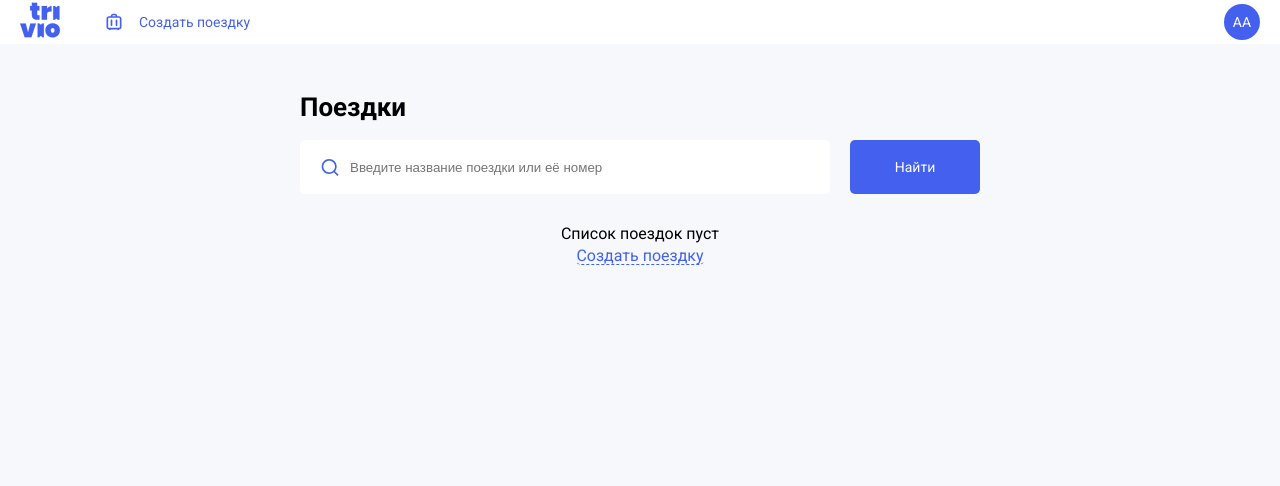
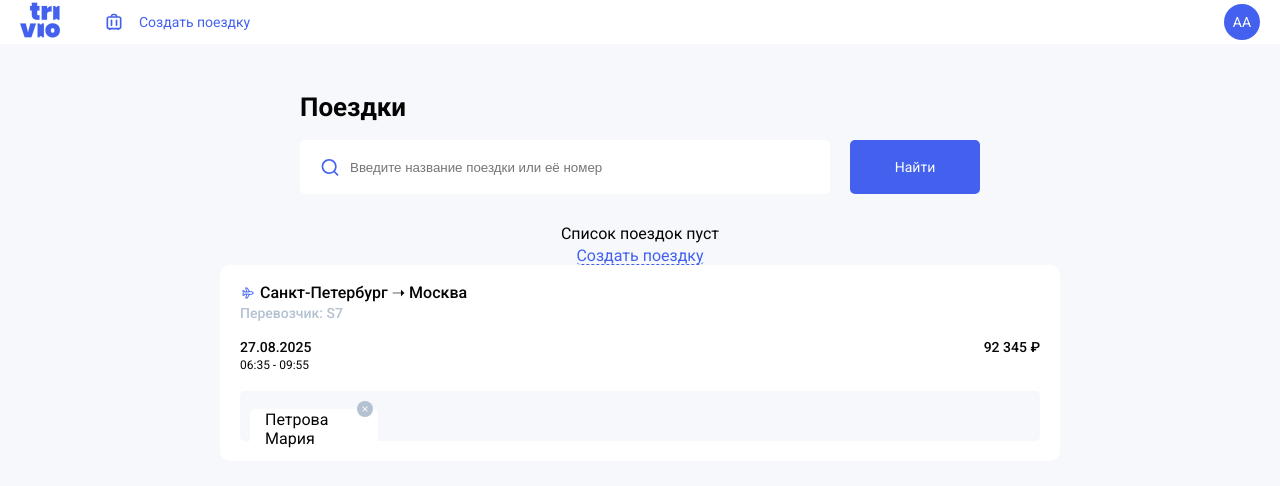
Before and after one commit to ElizavetaLeus/trivio-test, a Vue app: page / in a window 1280 px wide. Shown: the top 486 px of the page. Built offline with nearby package versions, Linux system fonts and the light colour scheme.

Commit message:
добавила шаблон для карточки поездки (TODOубрать крестик)

```diff
--- a/src/assets/styles/global.css
+++ b/src/assets/styles/global.css
@@ -1,3 +1,11 @@
 body {
-  font-family: var(--font-family-primary);
+  color: var(--color-black);
+  font-family: var(--font-family-primary), sans-serif;
+  background-color: var(--color-gray-light);
 }
+.container {
+  padding-inline: 60px;
+  max-width: 840px;
+  width: 100%;
+  margin-inline: auto;
+}
--- a/src/components/elements/PassengerCard.vue
+++ b/src/components/elements/PassengerCard.vue
@@ -6,7 +6,6 @@
     <div :class="$style.deletePassenger">
       <AppIcon
         name="cross"
-        :class="$style.icon"
         :size="10"
       />
     </div>
--- a/src/components/elements/TripCard.vue
+++ b/src/components/elements/TripCard.vue
@@ -0,0 +1,116 @@
+<template>
+  <div :class="$style.root">
+    <div :class="$style.routeInformation">
+      <div :class="$style.routeTrip">
+        <AppIcon
+          name="airplane"
+          :size="16"
+        />
+        <div :class="$style.routeTripContent">
+          Санкт-Петербург ➝ Москва
+        </div>
+      </div>
+      <div :class="$style.carrier">
+        Перевозчик: S7
+      </div>
+    </div>
+    <div :class="$style.tripInformation">
+      <div :class="$style.departureInformation">
+        <div :class="$style.tripDate">27.08.2025</div>
+        <div :class="$style.tripTime">06:35 - 09:55</div>
+      </div>
+      <div :class="$style.tripPrice">92 345 ₽</div>
+    </div>
+    <div :class="$style.passengerList">
+<!--      TODO убрать из карточки пассажира кнопку-->
+      <PassengerCard
+        :passenger="passenger"
+        :class="$style.passengerCard"
+      />
+    </div>
+  </div>
+</template>
+
+<script setup lang="ts">
+import AppIcon from '@/components/ui/AppIcon.vue';
+import PassengerCard from '@/components/elements/PassengerCard.vue';
+
+const passenger = {
+  'id': '2',
+  'first_name': 'Петрова',
+  'second_name': 'Мария',
+  'last_name': 'Ивановна',
+};
+</script>
+
+<style module>
+.root {
+  background-color: var(--color-white);
+  padding: 20px;
+  border-radius: 10px;
+  max-height: 202px;
+  display: flex;
+  flex-direction: column;
+  gap: 20px;
+}
+.routeInformation {
+  display: flex;
+  flex-direction: column;
+  gap: 5px
+}
+.routeTrip {
+  color: var(--color-primary);
+  display: flex;
+  gap: 4px;
+}
+.routeTripContent {
+  color: var(--color-black);
+  font-weight: 500;
+  font-size: 16px;
+  line-height: 16px;
+}
+.carrier {
+  color: var(--color-gray);
+  font-weight: 500;
+  font-size: 14px;
+  line-height: 1;
+}
+.tripInformation {
+  display: flex;
+  justify-content: space-between;
+}
+.departureInformation{
+  display: flex;
+  flex-direction: column;
+  gap: 5px;
+}
+.tripDate {
+  color: var(--color-black);
+  font-weight: 500;
+  font-size: 14px;
+  line-height: 1;
+}
+.tripTime {
+  color: var(--color-black);
+  font-weight: 400;
+  font-size: 12px;
+  line-height: 1;
+}
+.tripPrice {
+  color: var(--color-black);
+  font-weight: 500;
+  font-size: 14px;
+  line-height: 1;
+}
+.passengerList{
+  background-color: var(--color-gray-light);
+  padding: 10px;
+  border-radius: 5px;
+  display: flex;
+  align-items: center;
+}
+.passengerCard {
+  max-width: 128px;
+  max-height: 30px;
+}
+</style>
--- a/src/pages/HomePage.vue
+++ b/src/pages/HomePage.vue
@@ -27,12 +27,14 @@
       />
     </div>
   </div>
+  <TripCard class="container"/>
 </template>
 <script setup lang="ts">
 import { ref } from 'vue';
 import AppButton from '@/components/ui/AppButton.vue';
 import useDrawerCreateTrip from '@/composables/useDrawerCreateTrip';
 import AppInputText from '@/components/ui/AppInputText.vue';
+import TripCard from '@/components/elements/TripCard.vue';
 
 const inputValue = ref('');
 const tripList = ref([]);
```
Also changed, not shown: src/assets/icons/icons.ts (+1 -0 lines).
